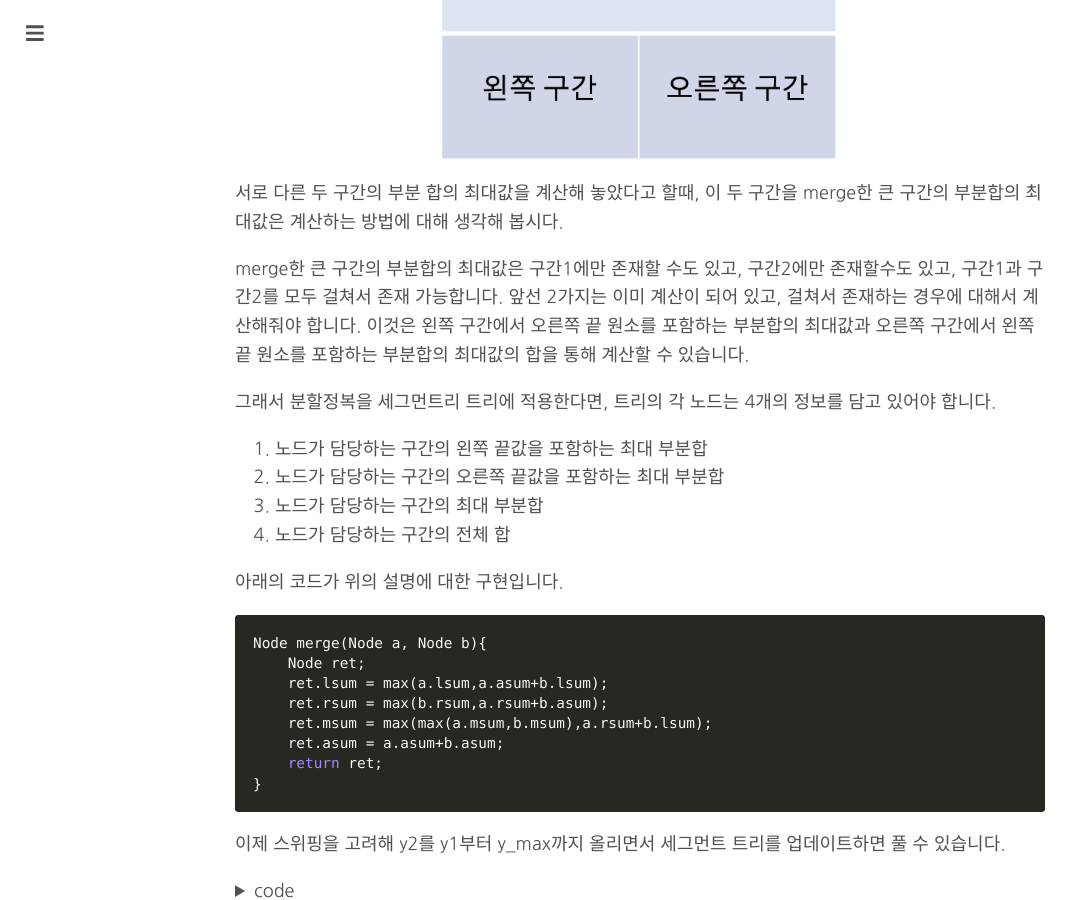
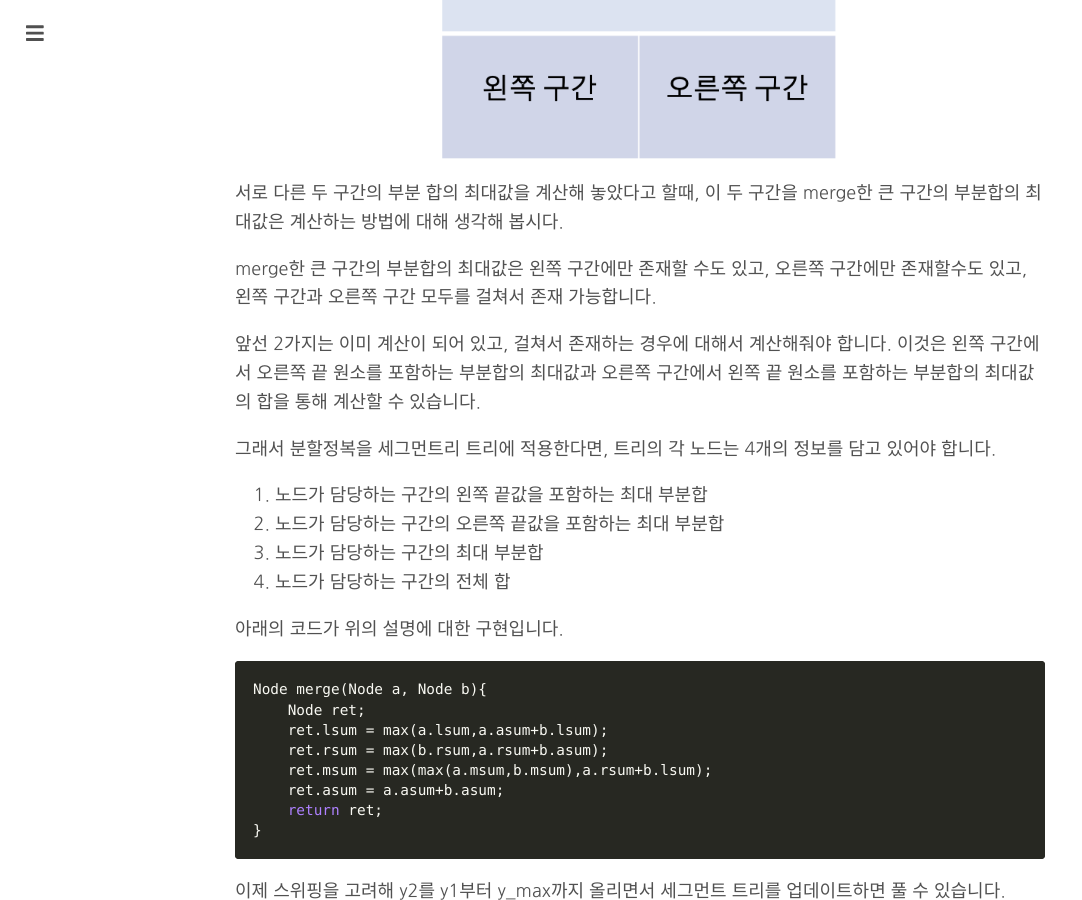
Before and after one commit to changhyeonnam/changhyeonnam.github.io, a Jekyll site: the page built from _posts/2021/2021-11-06-segment_tree_hard_version.md, in a window 1280 px wide and 900 px high, scrolled down 7083 px. Shown: the whole window, without its empty margins (0-1082 px from the left). Built offline with Jekyll 4.4.1, drawn with Linux system fonts in a browser that asks for light colours; nearby versions of some CDN libraries; formulas are drawn with MathJax 3; comment, search, counter and statistics services are not loaded.

Commit message:
Update 2021-11-06-segment_tree_hard_version.md

```diff
--- a/_posts/2021/2021-11-06-segment_tree_hard_version.md
+++ b/_posts/2021/2021-11-06-segment_tree_hard_version.md
@@ -383,7 +383,9 @@ psum[i][j] - psum[i-1][e] - psum[s][j-1] + psum[i-1][j-1]
 
 서로 다른 두 구간의 부분 합의 최대값을 계산해 놓았다고 할때, 이 두 구간을 merge한 큰 구간의 부분합의 최대값은 계산하는 방법에 대해 생각해 봅시다.
 
-merge한 큰 구간의 부분합의 최대값은 구간1에만 존재할 수도 있고, 구간2에만 존재할수도 있고, 구간1과 구간2를 모두 걸쳐서 존재 가능합니다. 앞선 2가지는 이미 계산이 되어 있고, 걸쳐서 존재하는 경우에 대해서 계산해줘야 합니다.  이것은 왼쪽 구간에서 오른쪽 끝 원소를 포함하는 부분합의 최대값과 오른쪽 구간에서 왼쪽 끝 원소를 포함하는 부분합의 최대값의 합을 통해 계산할 수 있습니다.
+merge한 큰 구간의 부분합의 최대값은 왼쪽 구간에만 존재할 수도 있고, 오른쪽 구간에만 존재할수도 있고, 왼쪽 구간과 오른쪽 구간 모두를 걸쳐서 존재 가능합니다.
+
+앞선 2가지는 이미 계산이 되어 있고, 걸쳐서 존재하는 경우에 대해서 계산해줘야 합니다.  이것은 왼쪽 구간에서 오른쪽 끝 원소를 포함하는 부분합의 최대값과 오른쪽 구간에서 왼쪽 끝 원소를 포함하는 부분합의 최대값의 합을 통해 계산할 수 있습니다.
 
 그래서 분할정복을 세그먼트리 트리에 적용한다면, 트리의 각 노드는 4개의 정보를 담고 있어야 합니다.
 
```
